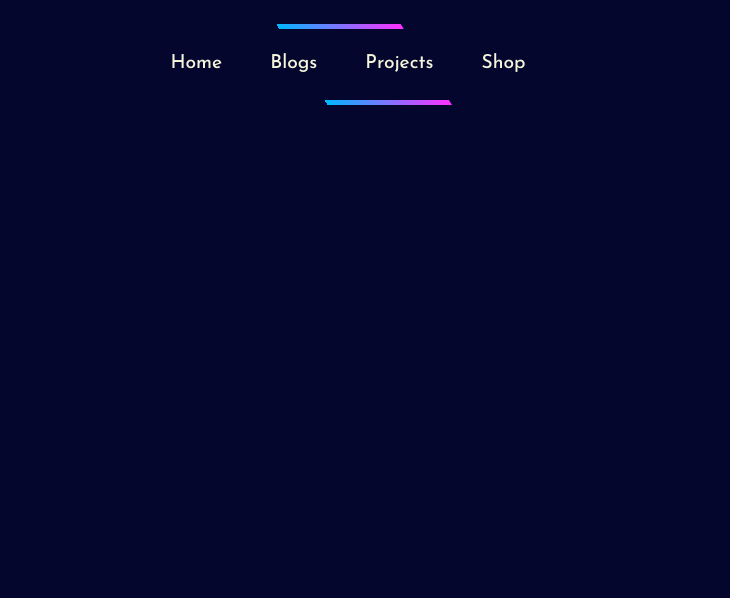
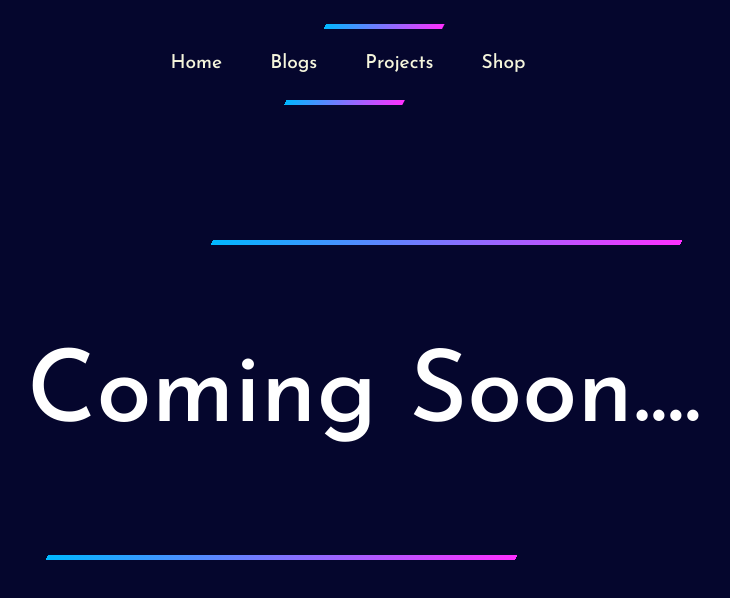
Before and after one commit to Karthikkk-24/thecodinghacker, a React (Vite) app: page /shop in a window 1280 px wide. Shown: the top 598 px of the page, without its empty margins (276-1006 px from the left). Built offline with nearby package versions, Linux system fonts and the light colour scheme.

Commit message:
Added coming soon in shop page

```diff
--- a/src/App.css
+++ b/src/App.css
@@ -239,3 +239,49 @@ img {
 .share i {
   font-size: 1.8rem;
 }
+
+.shopcustomcard {
+  height: 20rem;
+  width: 100%;
+  background: rgb(5, 6, 45);
+  position: relative;
+  display: flex;
+  overflow: hidden;
+  border-radius: 20px;
+  padding: 10px;
+  z-index: 99;
+  color: white;
+  flex-direction: column;
+  align-items: center;
+  justify-content: center;
+}
+
+.shopcustomcard::before {
+  content: "";
+  position: absolute;
+  width: 100%;
+  background-image: linear-gradient(
+    180deg,
+    rgb(0, 183, 255),
+    rgb(255, 48, 255)
+  );
+  height: 130%;
+  animation: movingBorder 3s linear infinite;
+  transition: all 0.2s linear;
+}
+
+.shopcustomcard::after {
+  content: "";
+  position: absolute;
+  background: rgb(5, 6, 45);
+  inset: 5px;
+  border-radius: 20px;
+}
+
+.shopcustomcard > * {
+  z-index: 1;
+}
+
+.shopcustomcard h1 {
+  font-size: 100px;
+}
--- a/src/App.jsx
+++ b/src/App.jsx
@@ -1,6 +1,7 @@
 import { useState } from "react";
 import { BrowserRouter as Router, Link, Route, Switch } from "react-router-dom";
 import "./App.css";
+import CardPage from "./components/CardPage";
 import NameCard from "./components/NameCard";
 import Navbar from "./components/Navbar";
 
@@ -18,6 +19,13 @@ function App() {
                 <NameCard />
               </div>
             </Route>
+            <Route exact path="/shop">
+              <div className="container">
+                <CardPage />
+              </div>
+            </Route>
+            <Route exact path="/blogs"></Route>
+            <Route exact path="/projects"></Route>
           </div>
         </Switch>
       </Router>
--- /dev/null
+++ b/src/components/Card.jsx
@@ -0,0 +1,10 @@
+import React from "react";
+
+export default function Card() {
+  return (
+    <div className="shopcustomcard">
+      {/* <img src="" alt="" /> */}
+      <h1>Coming Soon....</h1>
+    </div>
+  );
+}
--- /dev/null
+++ b/src/components/CardPage.jsx
@@ -0,0 +1,10 @@
+import React from "react";
+import Card from "./Card";
+
+export default function CardPage() {
+  return (
+    <div className="cardpage">
+      <Card />
+    </div>
+  );
+}
```
